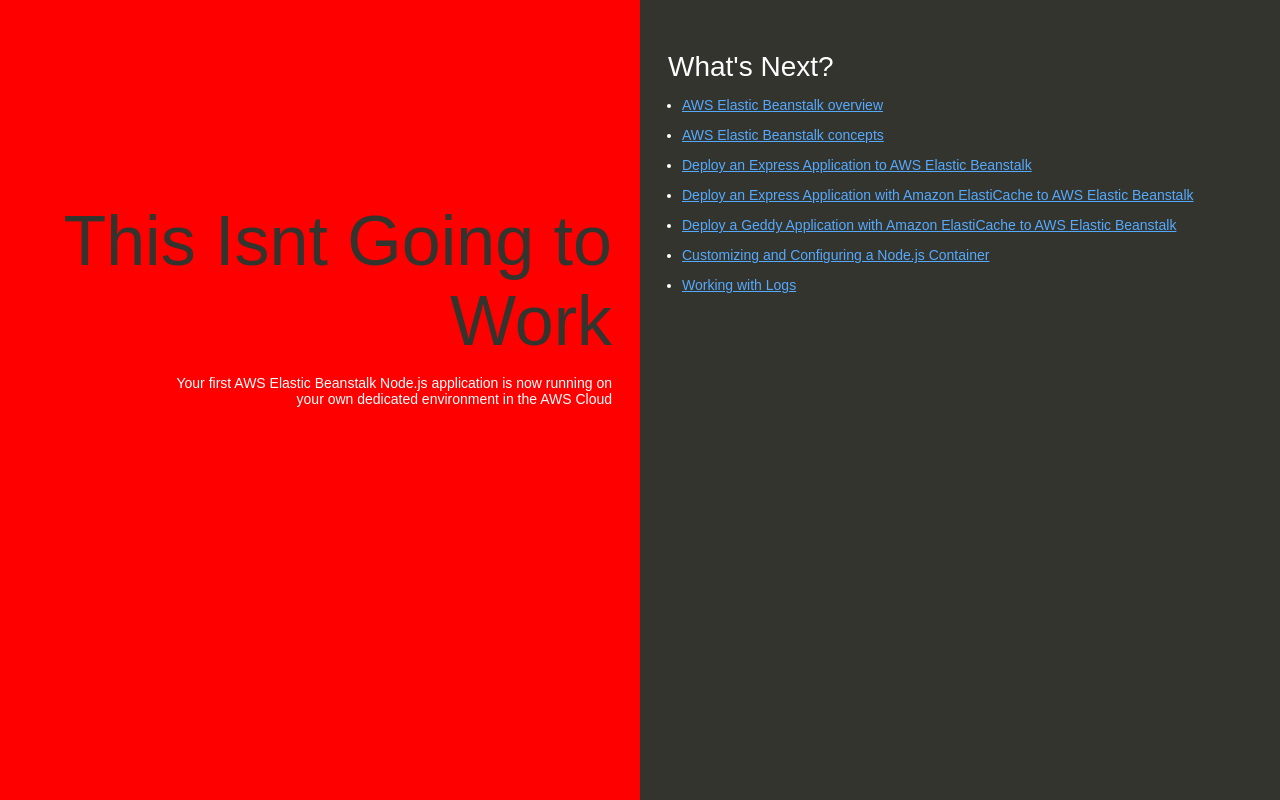
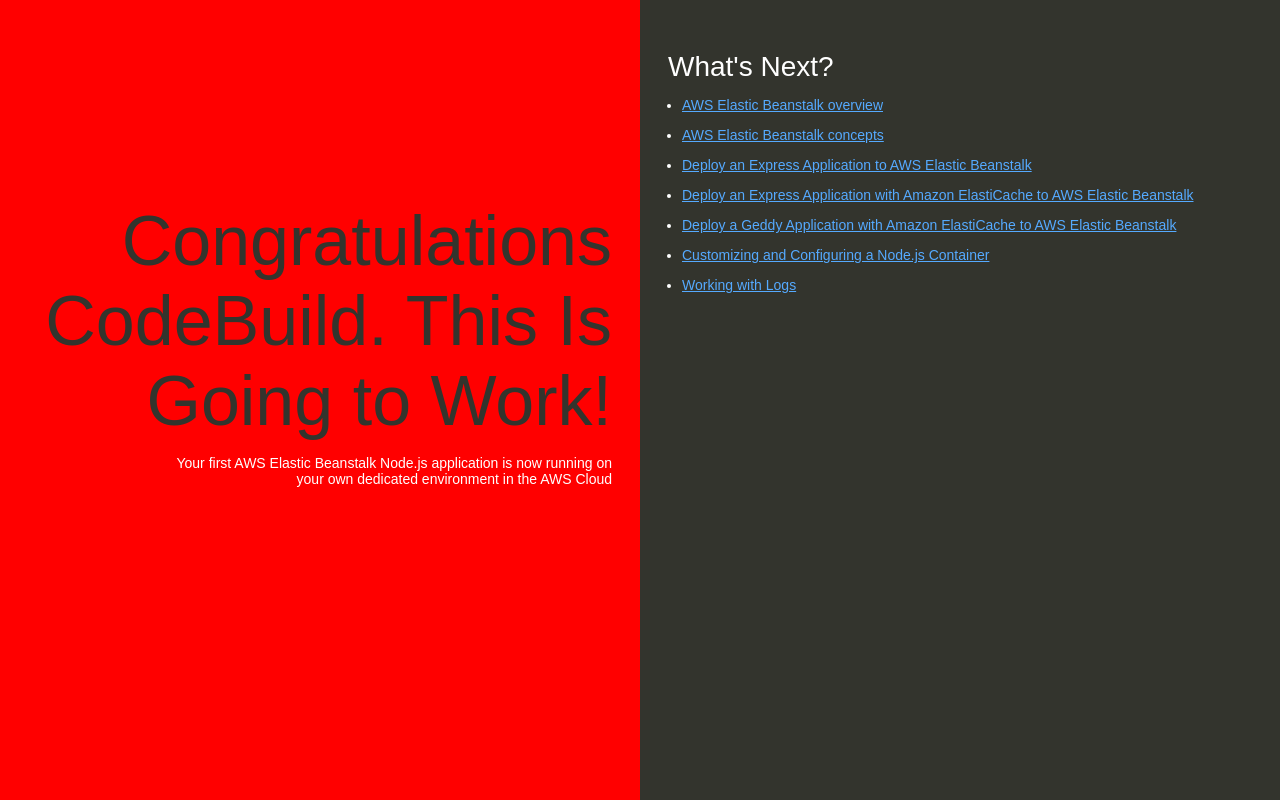
Before and after one commit to clogan7/my-nodejs-app, a website: page index.html in a window 1280 px wide. Drawn offline with Linux system fonts and the light colour scheme.

Commit message:
Update index.html
Update to give back Congrats!

```diff
--- a/index.html
+++ b/index.html
@@ -74,7 +74,7 @@
   </head>
   <body>
     <div class="textColumn">
-      <h1>This Isnt Going to Work</h1>
+      <h1>Congratulations CodeBuild. This Is Going to Work!</h1>
       <p>Your first AWS Elastic Beanstalk Node.js application is now running on your own dedicated environment in the AWS Cloud</p>
     </div>
     <div class="linksColumn">
```
